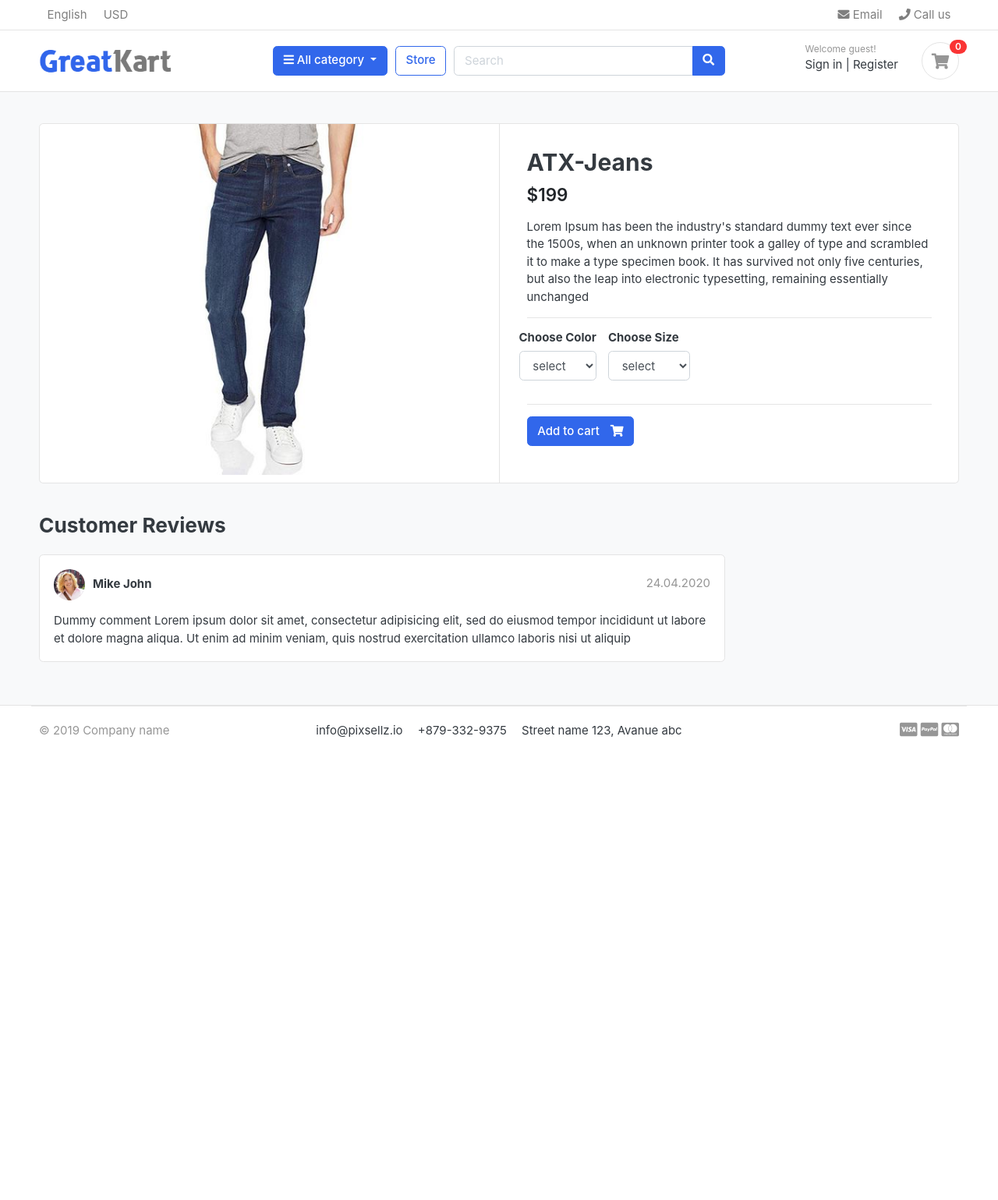
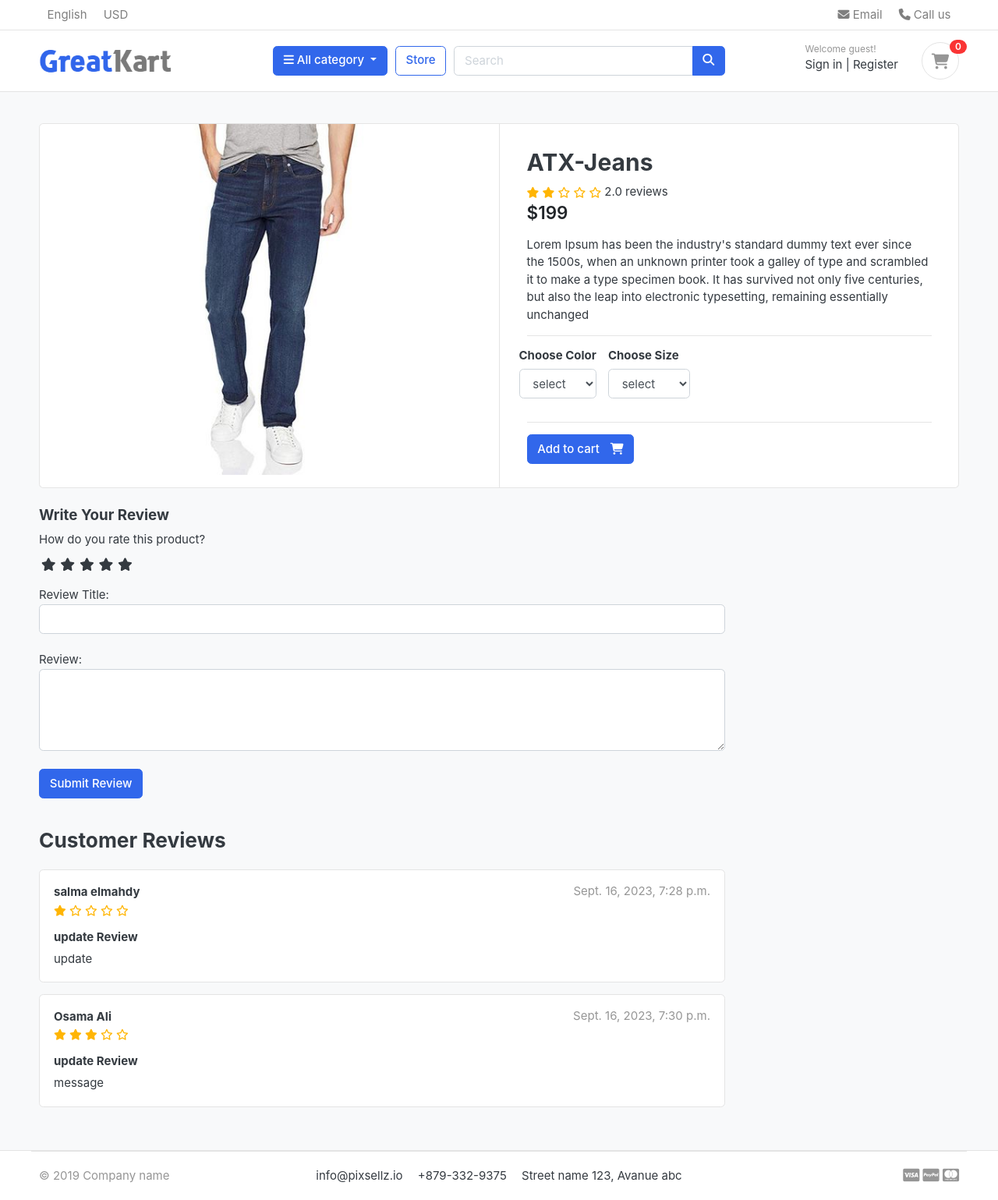
Before and after one commit to SalmaElmahdy/E-commerce, a Django app: page /store/category/jeans/atx-jeans in a window 1280 px wide. Shown: the whole page at 78% size. Before the commit the page ends 946 px from the top, so only its background shows below. Run offline with Django 3.2, Linux system fonts and the light colour scheme; data comes from the database, SQL or seed files in the repository; both versions use the stored data as it was after the commit; some libraries are stand-ins or nearby versions; some web fonts are replaced.

Commit message:
add rating full functionality
- add review rating model
- create a form so logged-in users who purchased that item could add a rating
- if a user is not logged in redirect him to the login page
- if the user does not purchase that item display an error message
- update product model to get average and count reviews of that item
- update the item detail page to display the rating information and add stars of that rating
- add font awesome to base.html file so i could use star icon

````diff
--- a/store/admin.py
+++ b/store/admin.py
@@ -1,6 +1,6 @@
 from django.contrib import admin
 
-from .models import Product, Variation
+from .models import Product, ReviewRating, Variation
 
 # populate the slug
 class ProductAdmin(admin.ModelAdmin):
@@ -14,3 +14,4 @@ class VariationAdmin(admin.ModelAdmin):
     list_filter=('product','variation_category','variation_values')
 admin.site.register(Product, ProductAdmin)
 admin.site.register(Variation,VariationAdmin)
+admin.site.register(ReviewRating)
--- a/store/models.py
+++ b/store/models.py
@@ -1,5 +1,7 @@
 from django.db import models
+from django.db.models import Avg, Count
 from django.urls import reverse
+from accounts.models import Account
 
 from category.models import Category
 
@@ -24,8 +26,19 @@ class Product(models.Model):
     def get_url(self):
         return reverse('product_detail',args=[self.category.slug,self.slug])
 
+    def averageReview(self):
+        reviews = ReviewRating.objects.filter(product=self,status=True).aggregate(average=Avg('rating'))
+        avg = 0
+        if reviews['average'] is not None:
+            avg = float(reviews['average'])
+        return avg
 
-
+    def countReview(self):
+        reviews = ReviewRating.objects.filter(product=self,status=True).aggregate(count=Count('rating'))
+        count = 0
+        if reviews['count'] is not None:
+            count = float(reviews['count'])
+        return count
 
 class VariationManager(models.Manager):
     def colors(self):
@@ -101,3 +114,17 @@ class Variation(models.Model):
 # ```
 
 # This allows for more specialized and convenient querying of `Variation` objects based on their category.
+
+class ReviewRating(models.Model):
+    product=models.ForeignKey(Product,on_delete=models.CASCADE)
+    user =models.ForeignKey(Account,on_delete=models.CASCADE)
+    subject = models.CharField(max_length=100,blank=True)
+    review=models.TextField(max_length=500,blank=True)
+    rating=models.FloatField()
+    ip=models.CharField(max_length=20,blank=True)
+    status=models.BooleanField(default=True)
+    created_at=models.DateTimeField(auto_now_add=True)
+    updated_at=models.DateTimeField(auto_now=True)
+
+    def __str__(self):
+        return self.subject
--- a/store/urls.py
+++ b/store/urls.py
@@ -7,4 +7,5 @@ urlpatterns = [
     path('category/<slug:category_slug>/',views.store,name='products_by_category'),
     path('category/<slug:category_slug>/<slug:product_slug>',views.product_detail,name='product_detail'),
     path('search/',views.search,name='search'),
+    path('submit_review/<int:product_id>/',views.submit_review,name='submit_review'),
 ]
--- a/store/views.py
+++ b/store/views.py
@@ -4,8 +4,15 @@ from cart.models import Cart_Item
 from cart.views import _cart_id
 from category.models import Category
 from django.core.paginator import Paginator
-from store.models import Product
+from decorators.decorators import is_purchase_product
+from order.models import OrderProduct
+from store.forms import ReviewForm
+from store.models import Product, ReviewRating
 from django.db.models import Q
+from django.contrib import messages
+from django.shortcuts import redirect
+from django.contrib.auth.decorators import login_required
+
 
 # Create your views here.
 def store(request,category_slug=None):
@@ -36,13 +43,15 @@ def product_detail(request,category_slug,product_slug):
     try:
         product=Product.objects.get(category__slug=category_slug,slug=product_slug)
         in_cart=Cart_Item.objects.filter(cart__cart_id=_cart_id(request),product=product).exists()
+        reviews=ReviewRating.objects.filter(product_id=product.id,status=True)
     except Exception as e:
         raise e
 
 
     context={
         'product':product,
-        'in_cart':in_cart
+        'in_cart':in_cart,
+        'reviews':reviews
     }
     return render(request,'store/product_detail.html',context)
 
@@ -61,3 +70,33 @@ def search(request):
                 'product_count':product_count
             }
     return render(request,'store/store.html',context)
+
+
+# if user need to submit review he should be
+# logged in and purchace that product
+@login_required(login_url="login")
+@is_purchase_product
+def submit_review(request,product_id):
+    url=request.META.get('HTTP_REFERER') # store the current url
+    if request.method=='POST':
+        try:
+            reviews= ReviewRating.objects.get(user__id=request.user.id,product__id=product_id)
+            # we pass the instance so when already there is review then update it
+            # so that create or update
+            form = ReviewForm(request.POST,instance=reviews)
+            form.save()
+
+        except ReviewRating.DoesNotExist:
+            form = ReviewForm(request.POST)
+            if form.is_valid():
+                data= ReviewRating()
+                data.subject=form.cleaned_data['subject']
+                data.rating=form.cleaned_data['rating']
+                data.review=form.cleaned_data['review']
+                data.ip=request.META.get('REMOTE_ADDR')
+                data.product_id=product_id
+                data.user_id=request.user.id
+                data.save()
+
+        messages.success(request,"Thank You! Your review has been submited.")
+        return redirect(url)
--- a/templates/base.html
+++ b/templates/base.html
@@ -25,6 +25,8 @@
 <link href="{% static 'css/ui.css' %}" rel="stylesheet" type="text/css"/>
 <link href="{% static 'css/responsive.css' %}" rel="stylesheet" media="only screen and (max-width: 1200px)" />
 
+<link href="{% static 'css/custom.css' %}" rel="stylesheet" type="text/css"/>
+<link rel="stylesheet" href="https://cdnjs.cloudflare.com/ajax/libs/font-awesome/6.4.2/css/all.min.css">
 <!-- custom javascript -->
 <script src="{% static 'js/script.js' %}" type="text/javascript"></script>
 
--- a/templates/store/product_detail.html
+++ b/templates/store/product_detail.html
@@ -8,6 +8,7 @@
     <div class="card">
         <div class="row no-gutters">
             <aside class="col-md-6">
+
     <article class="gallery-wrap">
         <div class="img-big-wrap">
            <a href="#"><img src="{{product.images.url}}"></a>
@@ -22,7 +23,16 @@
       <article class="content-body">
 
         <h2 class="title">{{product.product_name}}</h2>
+        <div class="rating-stars">
+            <i class="fa{%if  product.averageReview == 0 %}-regular{% elif  product.averageReview == 1 %}-solid {%endif%}  fa-star{%if  product.averageReview == 0.5%}-half {%endif%}"></i>
+            <i class="fa{%if  product.averageReview <= 1 %}-regular{% elif  product.averageReview <= 2 %}-solid {%endif%}  fa-star{%if  product.averageReview == 1.5%}-half {%endif%}"></i>
+            <i class="fa{%if  product.averageReview <= 2 %}-regular{% elif  product.averageReview <= 3 %}-solid {%endif%}  fa-star{%if  product.averageReview == 2.5%}-half {%endif%}"></i>
+            <i class="fa{%if  product.averageReview <= 3 %}-regular{% elif  product.averageReview <= 4 %}-solid {%endif%}  fa-star{%if  product.averageReview == 3.5%}-half {%endif%}"></i>
+            <i class="fa{%if  product.averageReview <= 4 %}-regular{% elif  product.averageReview <= 5 %}-solid {%endif%}  fa-star{%if  product.averageReview == 4.5%}-half {%endif%}"></i>
 
+         </div>
+
+         <span>{{product.countReview}} reviews</span>
         <div class="mb-3">
             <var class="price h4">${{product.price}}</var>
         </div>
@@ -74,28 +84,75 @@
     <div class="row">
                 <div class="col-md-9">
 
+
+
+        <form action="{% url "submit_review" product.pk %}" method="POST">
+            {%csrf_token%}
+            <h5>Write Your Review</h5>
+            {% include "includes/alerts.html" %}
+            <div>
+                <label>How do you rate this product?</label>
+                    <br>
+                <div class="rate">
+                    <input type="radio" name="rating" id="rating10" value="5" required> <label for="rating10" title="5"></label>
+                    <input type="radio" name="rating" id="rating9" value="4.5" required><label for="rating9" title="4.5" class="half"></label>
+                    <input type="radio" name="rating" id="rating8" value="4" required><label for="rating8" title="4"></label>
+                    <input type="radio" name="rating" id="rating7" value="3.5" required><label for="rating7" title="3.5" class="half"></label>
+                    <input type="radio" name="rating" id="rating6" value="3" required><label for="rating6" title="3"></label>
+                    <input type="radio" name="rating" id="rating5" value="2.5" required><label for="rating5" title="2.5" class="half"></label>
+                    <input type="radio" name="rating" id="rating4" value="2" required><label for="rating4" title="2"></label>
+                    <input type="radio" name="rating" id="rating3" value="1.5" required><label for="rating3" title="1.5" class="half"></label>
+                    <input type="radio" name="rating" id="rating2" value="1" required><label for="rating2" title="1"></label>
+                    <input type="radio" name="rating" id="rating1" value="0.5" required><label for="rating1" title="0.5" class="half"></label>
+                </div>
+                <br>
+                Review Title:
+                <input type="text" class="form-control" name="subject" >
+                <br>
+                Review:
+                <textarea name="review" rows="4" class="form-control"></textarea>
+                <br>
+
+                <input type="submit" value="Submit Review" class="btn btn-primary">
+
+
+            </div>
+        </form>
+        <br>
         <header class="section-heading">
             <h3>Customer Reviews </h3>
 
         </header>
 
+        {% for review in reviews %}
         <article class="box mb-3">
             <div class="icontext w-100">
-                <img src="./images/avatars/avatar1.jpg" class="img-xs icon rounded-circle">
+
                 <div class="text">
-                    <span class="date text-muted float-md-right">24.04.2020 </span>
-                    <h6 class="mb-1">Mike John </h6>
-
+                    <span class="date text-muted float-md-right">{{review.updated_at}}</span>
+                    <h6 class="mb-1">{{review.user.full_name}} </h6>
+                    <div class="rating-stars">
+                        {% comment %} <i class="fa-solid fa-star"></i> {% endcomment %}
+                        <i class="fa{%if review.rating == 0 %}-regular{% elif review.rating == 1 %}-solid {%endif%}  fa-star{%if review.rating == 0.5%}-half {%endif%}"></i>
+                        <i class="fa{%if review.rating <= 1 %}-regular{% elif review.rating <= 2 %}-solid {%endif%}  fa-star{%if review.rating == 1.5%}-half {%endif%}"></i>
+                        <i class="fa{%if review.rating <= 2 %}-regular{% elif review.rating <= 3 %}-solid {%endif%}  fa-star{%if review.rating == 2.5%}-half {%endif%}"></i>
+                        <i class="fa{%if review.rating <= 3 %}-regular{% elif review.rating <= 4 %}-solid {%endif%}  fa-star{%if review.rating == 3.5%}-half {%endif%}"></i>
+                        <i class="fa{%if review.rating <= 4 %}-regular{% elif review.rating <= 5 %}-solid {%endif%}  fa-star{%if review.rating == 4.5%}-half {%endif%}"></i>
+                        {% comment %} <i class="fa{%if review.rating > 3 %}-regular{% elif review.rating == 1.5 %}-solid {%endif%}  fa-star{%if review.rating == 1.5%}-half {%endif%}"></i>
+                        <i class="fa{%if review.rating < 2 %}-regular{% elif review.rating >= 3 %}-solid {%endif%}  fa-star{%if review.rating == 2.5%}-half {%endif%}"></i>
+                        <i class="fa{%if review.rating < 3 %}-regular{% elif review.rating >= 4 %}-solid {%endif%}  fa-star{%if review.rating == 3.5%}-half {%endif%}"></i>
+                        <i class="fa{%if review.rating < 4 %}-regular{% elif review.rating == 5 %}-solid {%endif%}  fa-star{%if review.rating == 4.5%}-half {%endif%}"></i>                   {% endcomment %}
+                     </div>
                 </div>
             </div> <!-- icontext.// -->
             <div class="mt-3">
+                <h6>{{review.subject}}</h6>
                 <p>
-                    Dummy comment Lorem ipsum dolor sit amet, consectetur adipisicing elit, sed do eiusmod
-                    tempor incididunt ut labore et dolore magna aliqua. Ut enim ad minim veniam,
-                    quis nostrud exercitation ullamco laboris nisi ut aliquip
+                    {{review.review}}
                 </p>
             </div>
         </article>
+        {% endfor %}
 
 
 
````
Also changed, not shown: store/forms.py (added, +12 -0 lines), db.sqlite3, store/migrations/0003_reviewrating.py (added).
